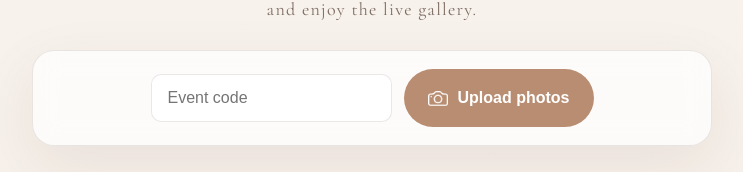
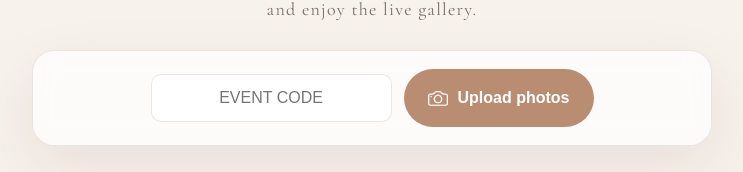
Before and after one commit to ShaunDNHQ/wedding-photos, a Next.js app: page /wedding in a window 1280 px wide. Shown: the part 226-398 px from the top of the page, without its empty margins (268-1011 px from the left). Built offline with nearby package versions, Linux system fonts and the light colour scheme; no server answers.

Commit message:
Add text transformation and alignment to input styles

```diff
--- a/app/globals.css
+++ b/app/globals.css
@@ -130,6 +130,8 @@ a {
   color: var(--text);
   outline: none;
   font-size:16px;
+  text-transform: uppercase;
+    text-align: center;
 }
 
 .status-message {
```
